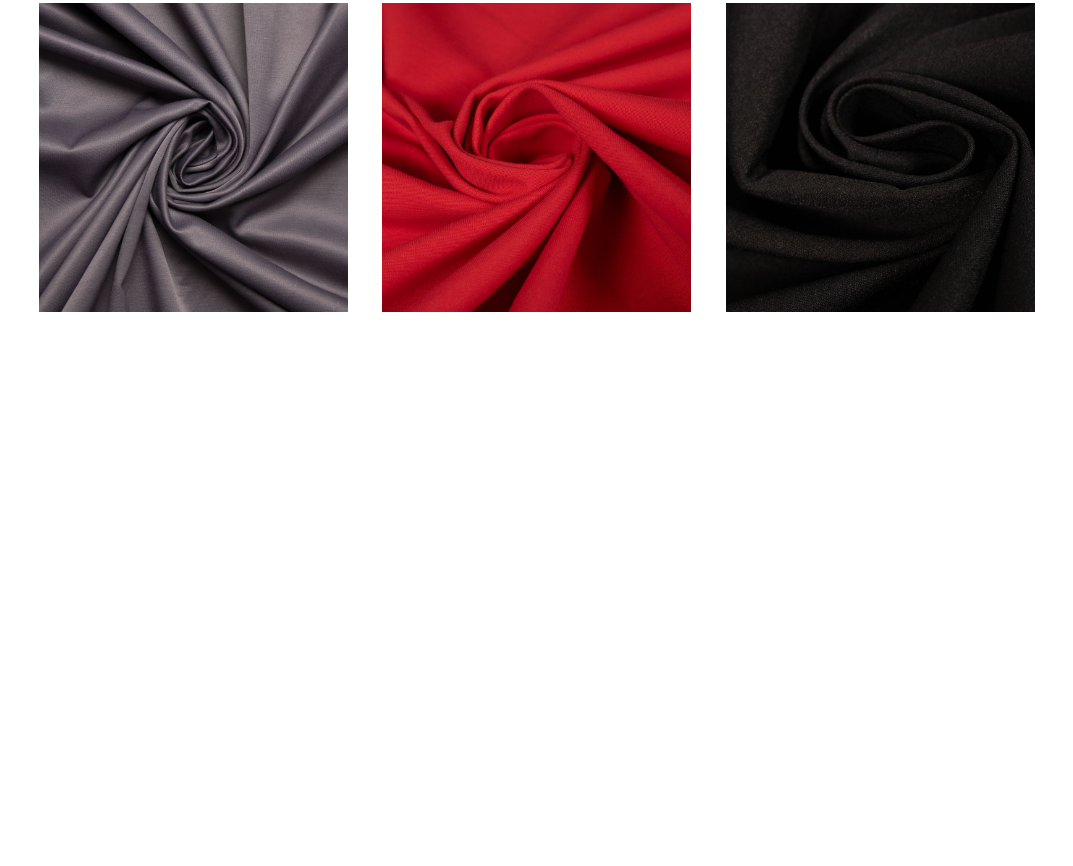
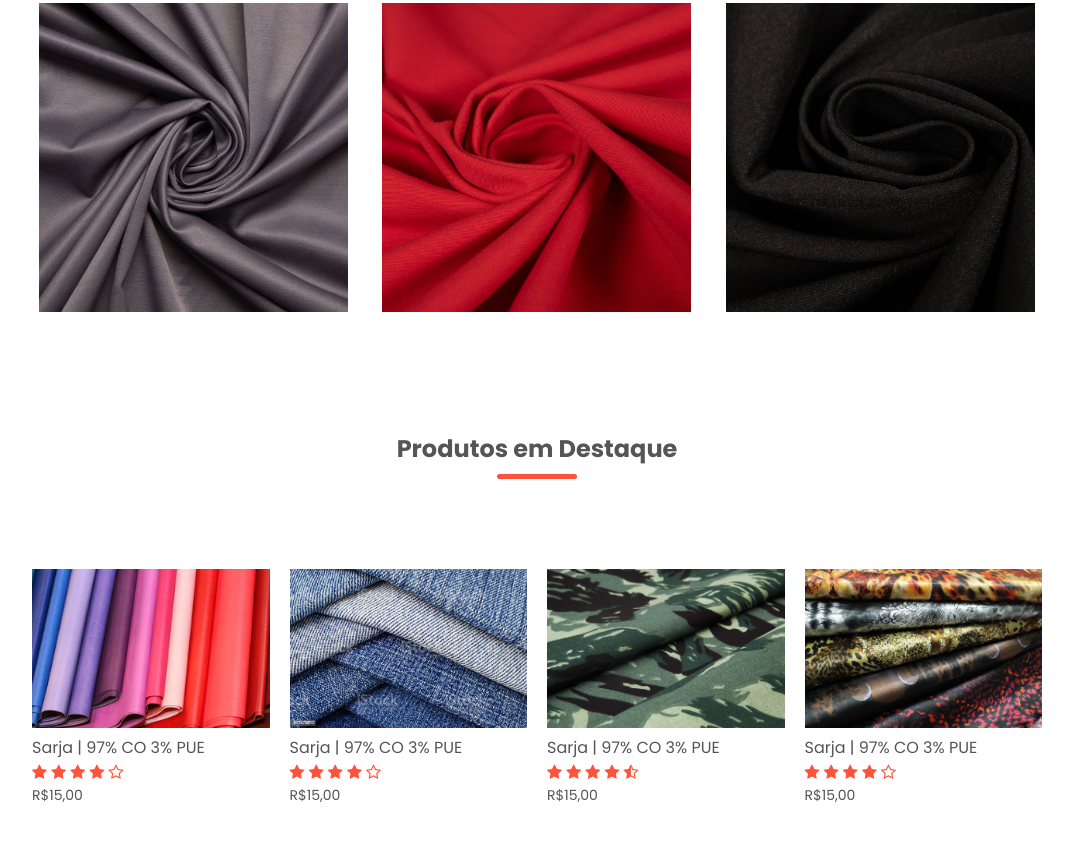
Before and after one commit to devtiagoabreu/bluestore, a plain HTML site: page index.html in a window 1280 px wide. Shown: the part 627-1493 px from the top of the page, without its empty margins (103-1176 px from the left). Before the commit the page ends 1046 px from the top, so only its background shows below. Drawn offline with Linux system fonts and the light colour scheme.

Commit message:
FEATURED PRODUCTS

```diff
--- a/index.html
+++ b/index.html
@@ -8,6 +8,7 @@
     <link rel="stylesheet" href="style.css">
     <link rel="preconnect" href="https://fonts.gstatic.com">
     <link href="https://fonts.googleapis.com/css2?family=Poppins:wght@200;300;400;500;600;700&display=swap" rel="stylesheet">
+    <link rel="stylesheet" href="https://stackpath.bootstrapcdn.com/font-awesome/4.7.0/css/font-awesome.min.css">
 </head>
 <body>
 
@@ -60,7 +61,59 @@
             </div>
         </div>
     </div>
-
-
+    <!----- FEATURED PRODUCTS (PRODUTOS EM DESTAUE) -------->
+    <div class="small-container">
+        <h2 class="title">Produtos em Destaque</h2>
+        <div class="row">
+            <div class="col-4">
+                <img src="images/sarja004.jpg" alt="">
+                <h4>Sarja | 97% CO 3% PUE</h4>
+                <div class="rating">
+                    <i class="fa fa-star"></i>
+                    <i class="fa fa-star"></i>
+                    <i class="fa fa-star"></i>
+                    <i class="fa fa-star"></i>
+                    <i class="fa fa-star-o"></i>
+                </div>
+                <p>R$15,00</p>
+            </div>
+            <div class="col-4">
+                <img src="images/sarja005.jpg" alt="">
+                <h4>Sarja | 97% CO 3% PUE</h4>
+                <div class="rating">
+                    <i class="fa fa-star"></i>
+                    <i class="fa fa-star"></i>
+                    <i class="fa fa-star"></i>
+                    <i class="fa fa-star"></i>
+                    <i class="fa fa-star-o"></i>
+                </div>
+                <p>R$15,00</p>
+            </div>
+            <div class="col-4">
+                <img src="images/sarja006.jpg" alt="">
+                <h4>Sarja | 97% CO 3% PUE</h4>
+                <div class="rating">
+                    <i class="fa fa-star"></i>
+                    <i class="fa fa-star"></i>
+                    <i class="fa fa-star"></i>
+                    <i class="fa fa-star"></i>
+                    <i class="fa fa-star-half-o"></i>
+                </div>
+                <p>R$15,00</p>
+            </div>
+            <div class="col-4">
+                <img src="images/sarja007.jpg" alt="">
+                <h4>Sarja | 97% CO 3% PUE</h4>
+                <div class="rating">
+                    <i class="fa fa-star"></i>
+                    <i class="fa fa-star"></i>
+                    <i class="fa fa-star"></i>
+                    <i class="fa fa-star"></i>
+                    <i class="fa fa-star-o"></i>
+                </div>
+                <p>R$15,00</p>
+            </div>
+        </div>
+    </div>
 </body>
 </html>
--- a/style.css
+++ b/style.css
@@ -112,3 +112,52 @@ p {
     padding-left: 25px;
     padding-right: 25px;
 }
+
+.col-4 {
+    flex-basis: 25%;
+    padding: 10px;
+    min-width: 200px;
+    margin-bottom: 50px;
+    transition: transform 0.5s;
+}
+
+.col-4 img {
+    width: 100%;
+}
+
+.title {
+    text-align: center;
+    margin: 0 auto 80px;
+    position: relative;
+    line-height: 60px;
+    color: #555;
+}
+
+.title::after {
+    content: '';
+    background: #ff523b;
+    width: 80px;
+    height: 5px;
+    border-radius: 5px;
+    position: absolute;
+    bottom: 0;
+    left: 50%;
+    transform: translateX(-50%);
+}
+
+h4 {
+    color: #555;
+    font-weight: normal;
+}
+
+.col-4 p {
+    font-size: 14px;
+}
+
+.rating .fa {
+    color: #ff523b;
+}
+
+.col-4:hover {
+    transform: translateY(-5px);
+}
```
Also changed, not shown: images/sarja004.jpg (added), images/sarja005.jpg (added), images/sarja006.jpg (added), images/sarja007.jpg (added).
